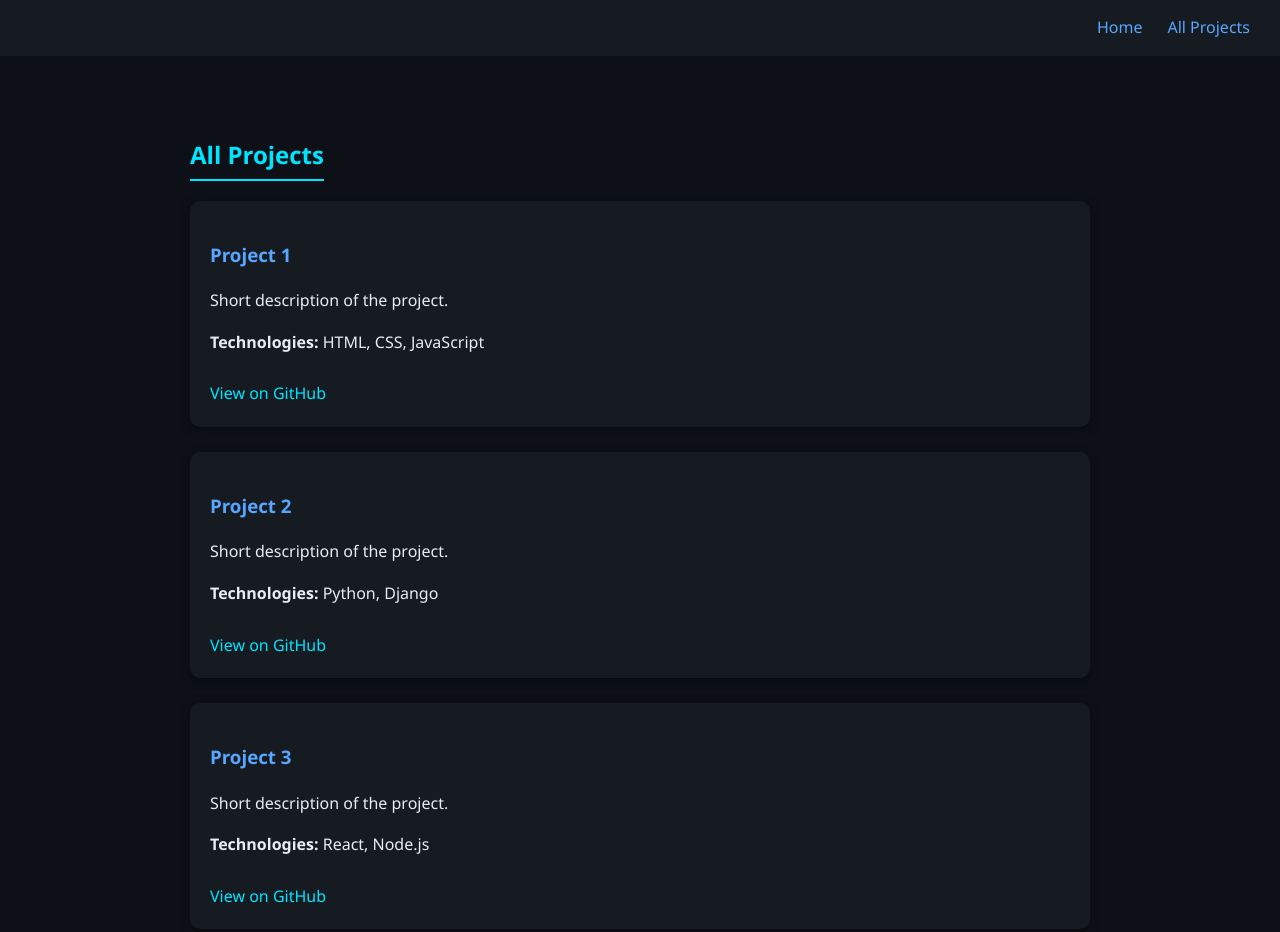
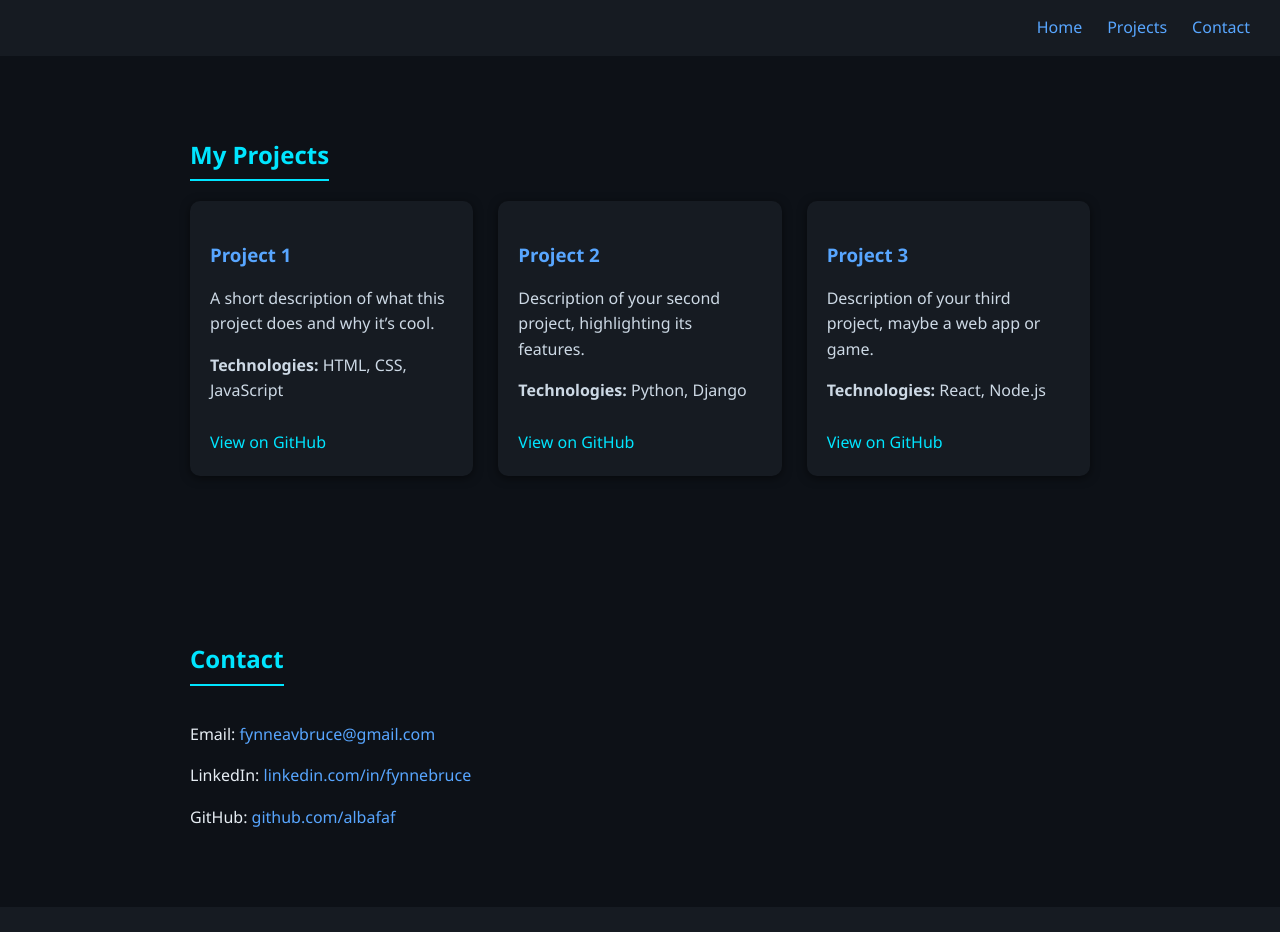
Before and after one commit to Albafaf/eportfolio, a plain HTML site: page projects.html in a window 1280 px wide. Shown: the top 932 px of the page. Drawn offline with Linux system fonts and the light colour scheme.

Commit message:
updated portfolio - all projects page V2

```diff
--- a/projects.html
+++ b/projects.html
@@ -12,36 +12,40 @@
     <nav>
       <ul>
         <li><a href="index.html">Home</a></li>
-        <li><a href="projects.html">All Projects</a></li>
+        <li><a href="projects.html">Projects</a></li>
+        <li><a href="#contact">Contact</a></li>
       </ul>
     </nav>
   </header>
 
-  <!-- Projects Page -->
+  <!-- Projects Section -->
   <section id="projects">
-    <h2>All Projects</h2>
-
+    <h2>My Projects</h2>
+    <div class="projects-grid">
+      <!-- Project Card -->
       <div class="project">
         <h3>Project 1</h3>
-      <p>Short description of the project.</p>
+        <p>A short description of what this project does and why it’s cool.</p>
         <p><strong>Technologies:</strong> HTML, CSS, JavaScript</p>
         <a href="https://github.com/yourusername/project1" target="_blank">View on GitHub</a>
       </div>
 
       <div class="project">
         <h3>Project 2</h3>
-      <p>Short description of the project.</p>
+        <p>Description of your second project, highlighting its features.</p>
         <p><strong>Technologies:</strong> Python, Django</p>
         <a href="https://github.com/yourusername/project2" target="_blank">View on GitHub</a>
       </div>
 
       <div class="project">
         <h3>Project 3</h3>
-      <p>Short description of the project.</p>
+        <p>Description of your third project, maybe a web app or game.</p>
         <p><strong>Technologies:</strong> React, Node.js</p>
         <a href="https://github.com/yourusername/project3" target="_blank">View on GitHub</a>
       </div>
 
+      <!-- Add more projects here -->
+    </div>
   </section>
 
   <!-- Contact -->
--- a/style.css
+++ b/style.css
@@ -119,3 +119,45 @@ footer {
   padding: 20px;
   font-size: 0.9rem;
 }
+
+/* Projects Grid Layout */
+.projects-grid {
+  display: grid;
+  grid-template-columns: repeat(auto-fit, minmax(280px, 1fr));
+  gap: 25px;
+}
+
+/* Individual Project Cards */
+.project {
+  background: #161b22;
+  padding: 20px;
+  border-radius: 10px;
+  box-shadow: 0 2px 10px rgba(0,0,0,0.5);
+  transition: transform 0.3s ease, box-shadow 0.3s ease;
+}
+
+.project:hover {
+  transform: translateY(-5px);
+  box-shadow: 0 6px 20px rgba(0,230,255,0.4);
+}
+
+.project h3 {
+  color: #58a6ff;
+  margin-bottom: 10px;
+}
+
+.project p {
+  color: #cdd9e5;
+}
+
+.project a {
+  display: inline-block;
+  margin-top: 10px;
+  color: #00e5ff;
+  text-decoration: none;
+  font-weight: 500;
+}
+
+.project a:hover {
+  text-decoration: underline;
+}
```
Lines whose indentation alone changed are shown as unchanged.
